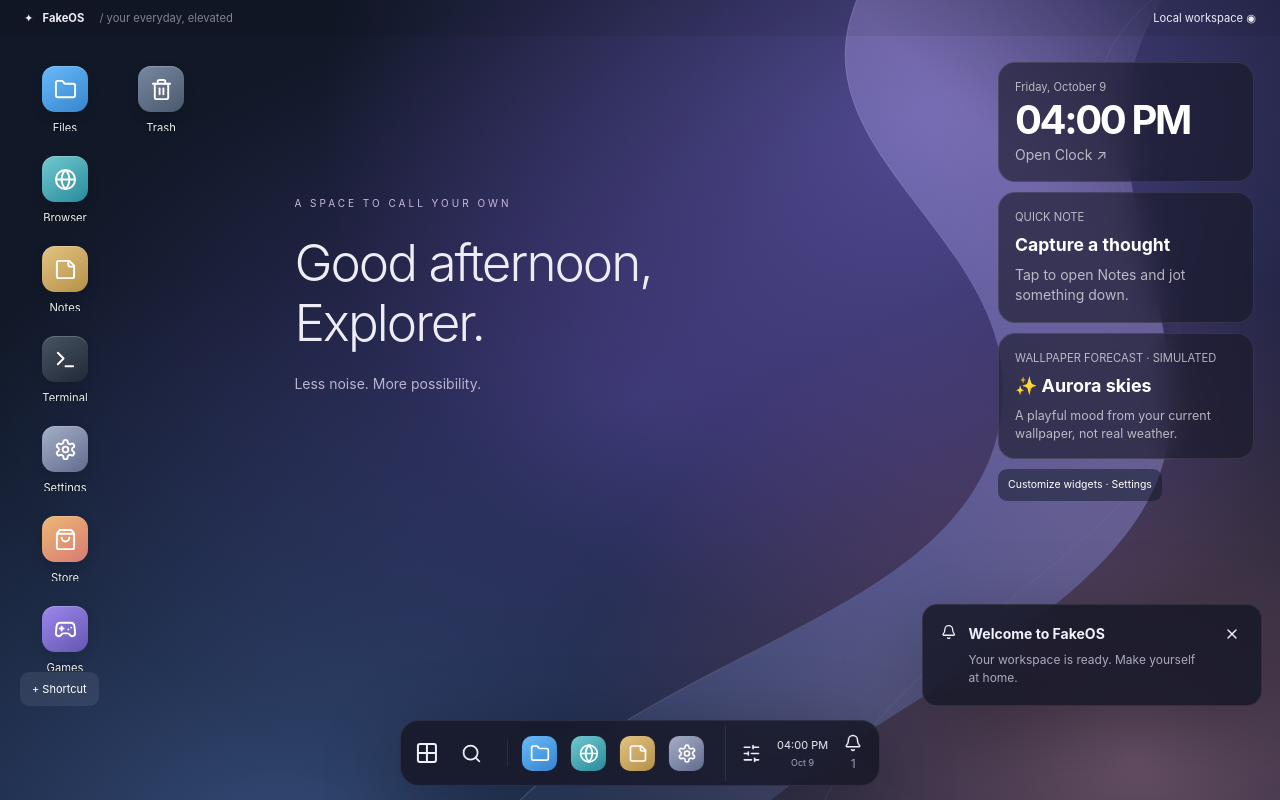
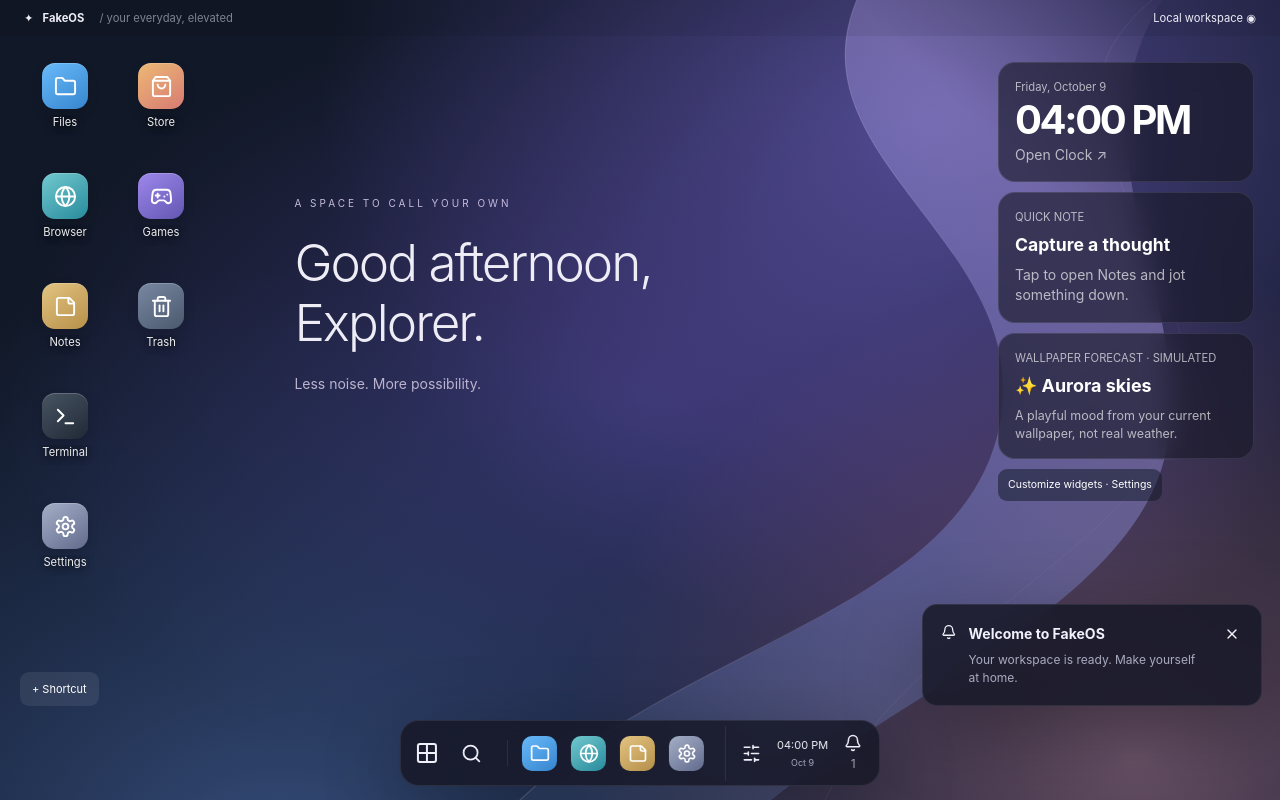
Before and after one commit to AlbertinoTheCoder/FakeOS, a React (Vite) app: page /tmp/fakeos-desktop.png in a window 1280 px wide. Both pictures are taken after a click on the button "Let's get started →". Built offline with nearby package versions, Linux system fonts and the light colour scheme.

Commit message:
Fix clipped desktop icon labels

```diff
--- a/src/components/DesktopIcons.tsx
+++ b/src/components/DesktopIcons.tsx
@@ -27,7 +27,8 @@ export default function DesktopIcons() {
     });
   const moved = useRef(false);
   const dragStart = useRef<{ key: string; index: number; x: number; y: number; element: HTMLElement } | null>(null);
-  const rows = Math.max(1, Math.floor((innerHeight - 150) / 90));
+  const rowHeight = 110;
+  const rows = Math.max(1, Math.floor((innerHeight - 150) / rowHeight));
   const snapIcons = useOS(s => s.prefs.snapIcons);
   const notify = useOS((s) => s.notify);
   const load = () =>
@@ -80,7 +81,7 @@ export default function DesktopIcons() {
     const rect = start.element.parentElement!.getBoundingClientRect();
     const cols = Math.max(1, Math.floor((rect.width - 36) / 96));
     const from = slot(start.key, start.index);
-    const to = snapIcons ? { x: Math.max(0, Math.min(cols - 1, Math.floor((e.clientX - rect.left - 20) / 96))), y: Math.max(0, Math.min(rows - 1, Math.floor((e.clientY - rect.top - 20) / 90))) } : { x: Math.max(-100, Math.min(innerWidth - 120, from.x + dx)), y: Math.max(-50, Math.min(innerHeight - 180, from.y + dy)) };
+    const to = snapIcons ? { x: Math.max(0, Math.min(cols - 1, Math.floor((e.clientX - rect.left - 20) / 96))), y: Math.max(0, Math.min(rows - 1, Math.floor((e.clientY - rect.top - 20) / rowHeight))) } : { x: Math.max(-100, Math.min(innerWidth - 120, from.x + dx)), y: Math.max(-50, Math.min(innerHeight - 180, from.y + dy)) };
     const occupied = snapIcons && items.find((item, index) => item.key !== start.key && slot(item.key, index).x === to.x && slot(item.key, index).y === to.y);
     const next = { ...positions, [start.key]: to };
     if (occupied) next[occupied.key] = from;
@@ -117,13 +118,14 @@ export default function DesktopIcons() {
       <div
         className="desktop-icons desktop-icon-layout"
         style={{
-          gridTemplateRows: `repeat(${rows},90px)`,
+          gridTemplateRows: `repeat(${rows},${rowHeight}px)`,
           gridTemplateColumns: `repeat(auto-fill, 96px)`,
         }}
       >
         {items.map((item, index) => (
           <button
             key={item.key}
+            title={item.title}
             style={{
               ...(snapIcons ? { gridColumn: slot(item.key, index).x + 1, gridRow: slot(item.key, index).y + 1, transform: "none" } : { transform: `translate(${slot(item.key, index).x}px,${slot(item.key, index).y}px)` }),
             }}
--- a/src/styles.css
+++ b/src/styles.css
@@ -1362,7 +1362,10 @@ a {
 }
 .desktop-icon-layout > button {
   width: 90px;
-  height: 85px;
+  height: 104px;
+  padding: 6px;
+  gap: 6px;
+  justify-content: flex-start;
   touch-action: none;
   user-select: none;
   transition: background 0.12s, outline-color 0.12s;
@@ -1374,10 +1377,15 @@ a {
   border-color: #ffffff1e;
 }
 .desktop-icon-layout > button > span:last-child {
-  max-width: 90px;
+  width: 100%;
+  flex-shrink: 0;
+  line-height: 1.4;
+  min-height: 2.8em;
+  overflow-wrap: anywhere;
+  display: -webkit-box;
+  -webkit-box-orient: vertical;
+  -webkit-line-clamp: 2;
   overflow: hidden;
-  text-overflow: ellipsis;
-  white-space: nowrap;
 }
 .desktop-shortcut-create {
   position: absolute;
```
